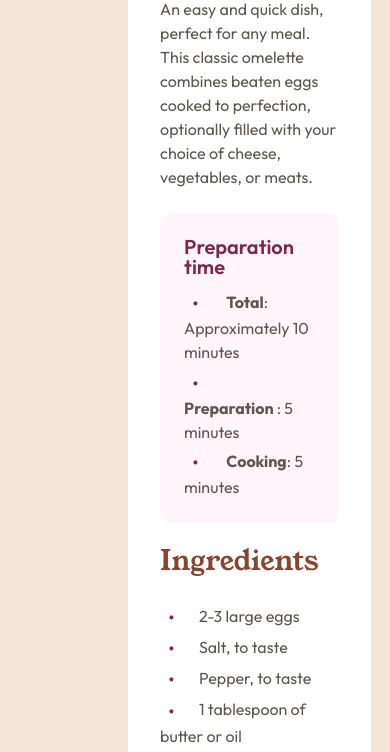
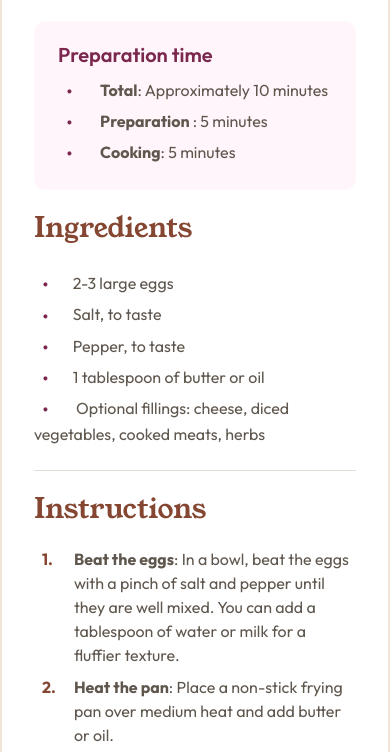
Before and after one commit to danijel374/fem-recipe-page, a plain HTML site: page index.html in a window 390 px wide. Shown: the part 414-1166 px from the top of the page. Drawn offline with Linux system fonts and the light colour scheme.

Commit message:
fix: mobile viewport fix padding

```diff
--- a/styles/main.css
+++ b/styles/main.css
@@ -93,7 +93,7 @@ main {
   background-color: var(--stone-100);
   min-height: 100vh;
   min-height: 100dvh;
-  padding: var(--spacing-1600);
+  padding: clamp(0rem, calc(-2.817rem + 12.019vw), 8rem);
 }
 
 /* Recipe card */
```
